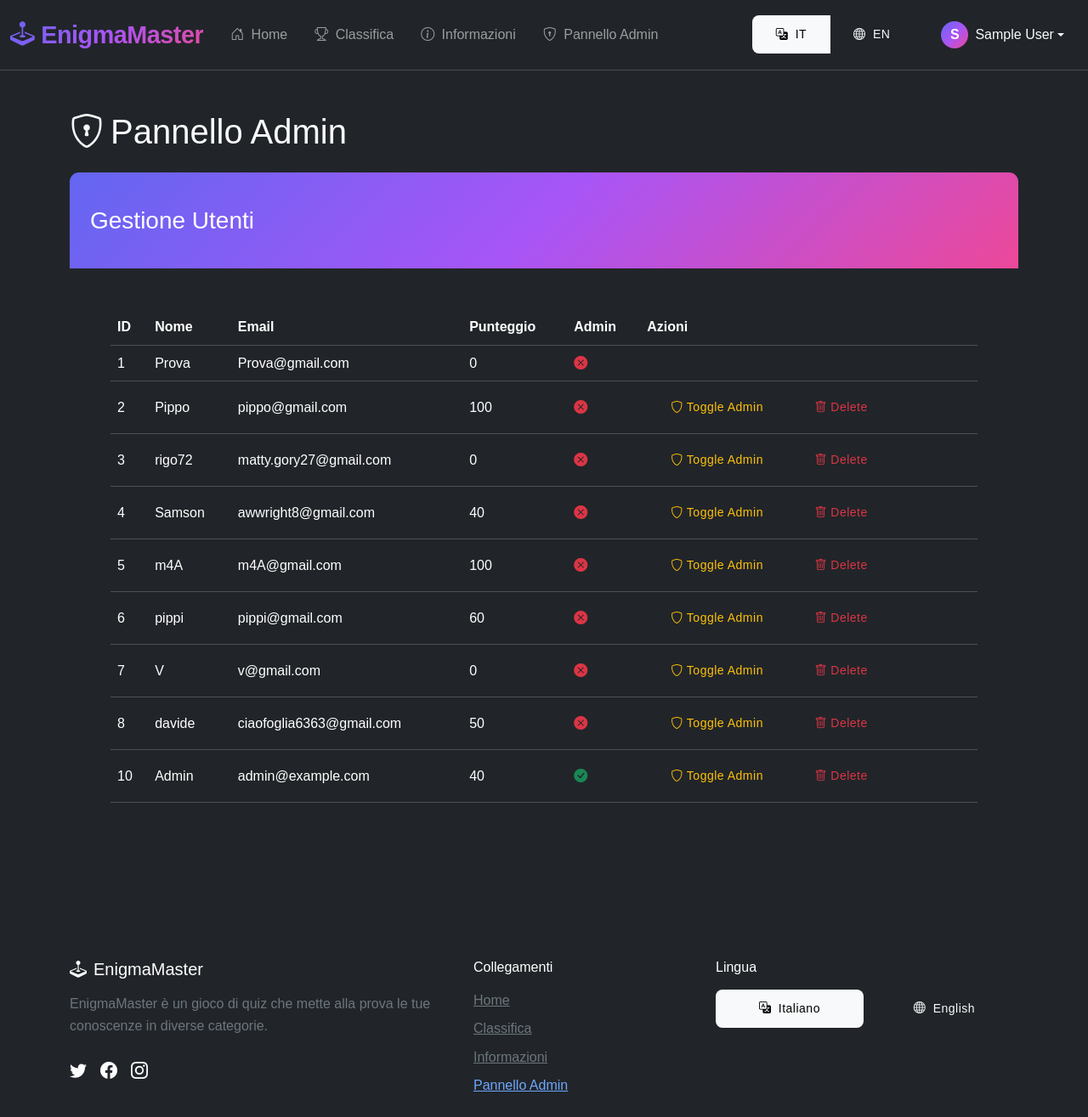
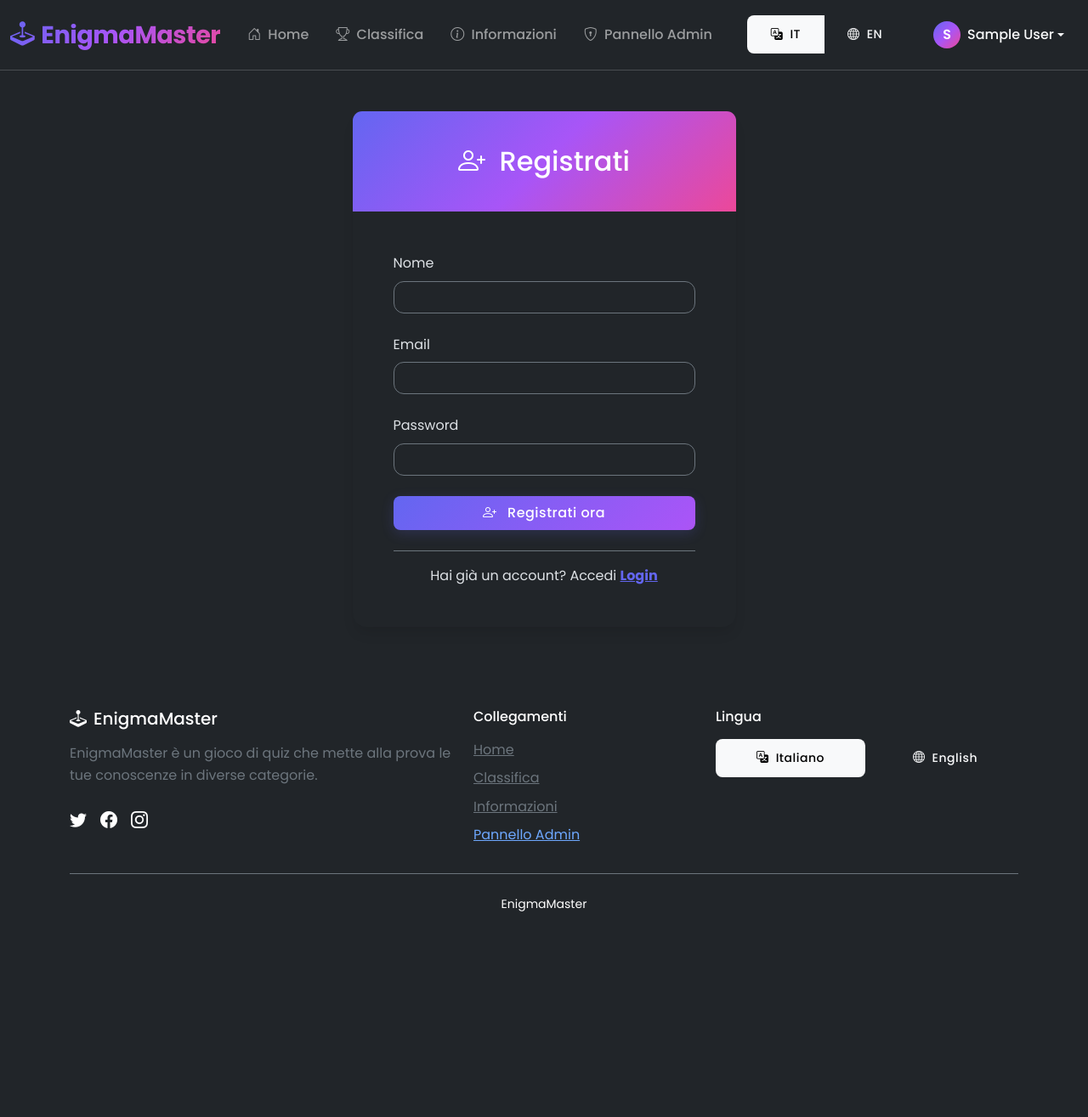
Before and after one commit to MattiaFoglia/EnigmaMaster, a PHP site: page /register.php in a window 1280 px wide. Shown: the top 1315 px of the page at 85% size. After the commit the page ends 1073 px from the top, so only its background shows below. Run offline with PHP 8.4, Linux system fonts and the light colour scheme; the visitor is signed in with stand-in values (Sample User, id 1); data comes from the database, SQL or seed files in the repository.

Commit message:
register.php working

```diff
--- a/register.php
+++ b/register.php
@@ -1,20 +1,64 @@
 <?php
+
+/**
+ * Gestisce il processo di registrazione degli utenti
+ *
+ * @package Authentication
+ * @author Mattia Foglia
+ * @since 2025-03-15
+ * @version 1.2.0
+ * @license MIT
+ * @link https://www.php.net/manual/en/function.password-hash.php
+ * @link https://www.php.net/manual/en/mysqli.quickstart.prepared-statements.php
+ */
 session_start();
-include 'config.php';
+require 'config.php';
 
-// Verifica login e privilegi admin
-if (!isset($_SESSION['utente_id'])) {
+// Debug attivato
+error_reporting(E_ALL);
+ini_set('display_errors', 1);
+
+// Controllo connessione database
+if ($conn->connect_error) {
+    die("Connessione DB fallita: " . $conn->connect_error);
+}
+
+$language = isset($_SESSION['lang']) ? $_SESSION['lang'] : 'it';
+require "lang/lang_$language.php";
+
+if ($_SERVER["REQUEST_METHOD"] == "POST") {
+    $nome = $conn->real_escape_string(trim($_POST['nome']));
+    $email = $conn->real_escape_string(trim($_POST['email']));
+    $password = $_POST['password'];
+
+    try {
+        // Prima verifica: campi vuoti
+        if (empty($nome) || empty($email) || empty($password)) {
+            throw new Exception("Tutti i campi sono obbligatori");
+        }
+
+        // Seconda verifica: email esistente
+        $check = $conn->query("SELECT id FROM utenti WHERE email = '$email'");
+        if ($check->num_rows > 0) {
+            throw new Exception("Email già registrata");
+        }
+
+        // Terza verifica: query di inserimento
+        $hash = password_hash($password, PASSWORD_DEFAULT);
+        $insert = $conn->query("INSERT INTO utenti (nome, email, password) VALUES ('$nome', '$email', '$hash')");
+
+        if (!$insert) {
+            throw new Exception("Errore DB: " . $conn->error);
+        }
+
+        $_SESSION['success'] = "Registrazione completata!";
         header("Location: login.php");
         exit();
+
+    } catch (Exception $e) {
+        $_SESSION['error'] = "ERRORE: " . $e->getMessage() . " | Query: " . $debug_query;
     }
-
-if (empty($_SESSION['is_admin'])) {
-    header("Location: index.php");
-    exit();
 }
-
-$language = $_SESSION['lang'] ?? 'it';
-include("lang/lang_$language.php");
 ?>
 
  <!DOCTYPE html>
@@ -22,73 +66,65 @@ include("lang/lang_$language.php");
  <head>
      <meta charset="UTF-8">
      <meta name="viewport" content="width=device-width, initial-scale=1.0">
-    <title><?= $lang['admin_panel'] ?> - EnigmaMaster</title>
+     <title><?= $lang['register'] ?> - EnigmaMaster</title>
      <link href="https://cdn.jsdelivr.net/npm/bootstrap@5.3.2/dist/css/bootstrap.min.css" rel="stylesheet">
      <link rel="stylesheet" href="https://cdn.jsdelivr.net/npm/bootstrap-icons@1.11.1/font/bootstrap-icons.css">
+     <link href="https://fonts.googleapis.com/css2?family=Poppins:wght@300;400;500;600;700&display=swap" rel="stylesheet">
      <link rel="stylesheet" href="./css/style.css">
  </head>
  <body class="d-flex flex-column min-vh-100 bg-dark text-light">
-
      <?php include 'components/navbar.php'; ?>
 
-<main class="container py-5">
-    <div class="row">
-        <div class="col-12">
-            <h1 class="mb-4"><i class="bi bi-shield-lock me-2"></i><?= $lang['admin_panel'] ?></h1>
+     <main class="flex-grow-1 d-flex align-items-center py-5">
+         <div class="container">
+             <div class="row justify-content-center">
+                 <div class="col-md-8 col-lg-6 col-xl-5">
+                     <div class="card bg-dark border-primary shadow-lg animate__animated animate__fadeIn">
+                         <div class="card-header bg-primary text-white">
+                             <h2 class="mb-0 text-center">
+                                 <i class="bi bi-person-plus me-2"></i>
+                                 <?= $lang['register'] ?>
+                             </h2>
+                         </div>
+                         <div class="card-body p-4 p-md-5">
+                             <?php if (isset($_SESSION['error'])): ?>
+                                 <div class="alert alert-danger animate__animated animate__shakeX">
+                                     <?= $_SESSION['error'] ?>
+                                 </div>
+                                 <?php unset($_SESSION['error']); ?>
+                             <?php endif; ?>
 
-            <div class="card bg-dark border-primary mb-4">
-                <div class="card-header bg-primary">
-                    <h3 class="mb-0"><?= $lang['user_management'] ?></h3>
+                             <form method="POST" novalidate>
+                                 <div class="mb-4">
+                                     <label for="nome" class="form-label"><?= $lang['name'] ?></label>
+                                     <input type="text" class="form-control bg-dark text-light border-secondary"
+                                            id="nome" name="nome" required
+                                            value="<?= htmlspecialchars($nome ?? '') ?>">
                                  </div>
-                <div class="card-body">
-                    <div class="table-responsive">
-                        <table class="table table-dark table-hover align-middle">
-                            <thead>
-                                <tr>
-                                    <th>ID</th>
-                                    <th><?= $lang['name'] ?></th>
-                                    <th>Email</th>
-                                    <th><?= $lang['score'] ?></th>
-                                    <th>Admin</th>
-                                    <th><?= $lang['actions'] ?></th>
-                                </tr>
-                            </thead>
-                            <tbody>
-                            <?php
-                            $query = "
-                                SELECT u.id, u.nome, u.email, COALESCE(l.punteggio, 0) AS punteggio, u.is_admin
-                                FROM utenti u
-                                LEFT JOIN leaderboard l ON u.id = l.utente_id
-                                ORDER BY u.id
-                            ";
-                            $users = $conn->query($query);
+                                 <div class="mb-4">
+                                     <label for="email" class="form-label"><?= $lang['email'] ?></label>
+                                     <input type="email" class="form-control bg-dark text-light border-secondary"
+                                            id="email" name="email" required
+                                            value="<?= htmlspecialchars($email ?? '') ?>">
+                                 </div>
+                                 <div class="mb-4">
+                                     <label for="password" class="form-label"><?= $lang['password'] ?></label>
+                                     <input type="password" class="form-control bg-dark text-light border-secondary"
+                                            id="password" name="password" required>
+                                 </div>
+                                 <button type="submit" class="btn btn-primary w-100 py-2">
+                                     <i class="bi bi-person-plus me-2"></i>
+                                     <?= $lang['register_button'] ?>
+                                 </button>
+                             </form>
 
-                            while ($user = $users->fetch_assoc()):
-                            ?>
-                                <tr>
-                                    <td><?= $user['id'] ?></td>
-                                    <td><?= htmlspecialchars($user['nome']) ?></td>
-                                    <td><?= htmlspecialchars($user['email']) ?></td>
-                                    <td><?= $user['punteggio'] ?></td>
-                                    <td>
-                                        <?= $user['is_admin']
-                                            ? '<i class="bi bi-check-circle-fill text-success"></i>'
-                                            : '<i class="bi bi-x-circle-fill text-danger"></i>' ?>
-                                    </td>
-                                    <td>
-                                        <?php if ($user['id'] != $_SESSION['utente_id']): ?>
-                                            <a href="admin_action.php?action=toggle_admin&user_id=<?= $user['id'] ?>" class="btn btn-sm btn-outline-warning">
-                                                <i class="bi bi-shield"></i> Toggle Admin
+                             <div class="mt-4 pt-3 text-center border-top border-secondary">
+                                 <p class="mb-0"><?= $lang['already_registered'] ?>
+                                     <a href="login.php" class="text-primary fw-bold">
+                                         <?= $lang['login'] ?>
                                      </a>
-                                            <a href="admin_action.php?action=delete&user_id=<?= $user['id'] ?>" class="btn btn-sm btn-outline-danger" onclick="return confirm('<?= $lang['confirm_delete'] ?>')">
-                                                <i class="bi bi-trash"></i> Delete
-                                            </a>
-                                        <?php endif; ?>
-                                    </td>
-                                </tr>
-                            <?php endwhile; ?>
-                            </tbody>
-                        </table>
+                                 </p>
+                             </div>
                          </div>
                      </div>
                  </div>
@@ -100,5 +136,8 @@ include("lang/lang_$language.php");
      <script src="https://cdn.jsdelivr.net/npm/bootstrap@5.3.2/dist/js/bootstrap.bundle.min.js"></script>
  </body>
  </html>
-
-<?php $conn->close(); ?>
+ <?php
+ if (isset($conn)) {
+     $conn->close();
+ }
+ ?>
```
Lines whose indentation alone changed are shown as unchanged.
